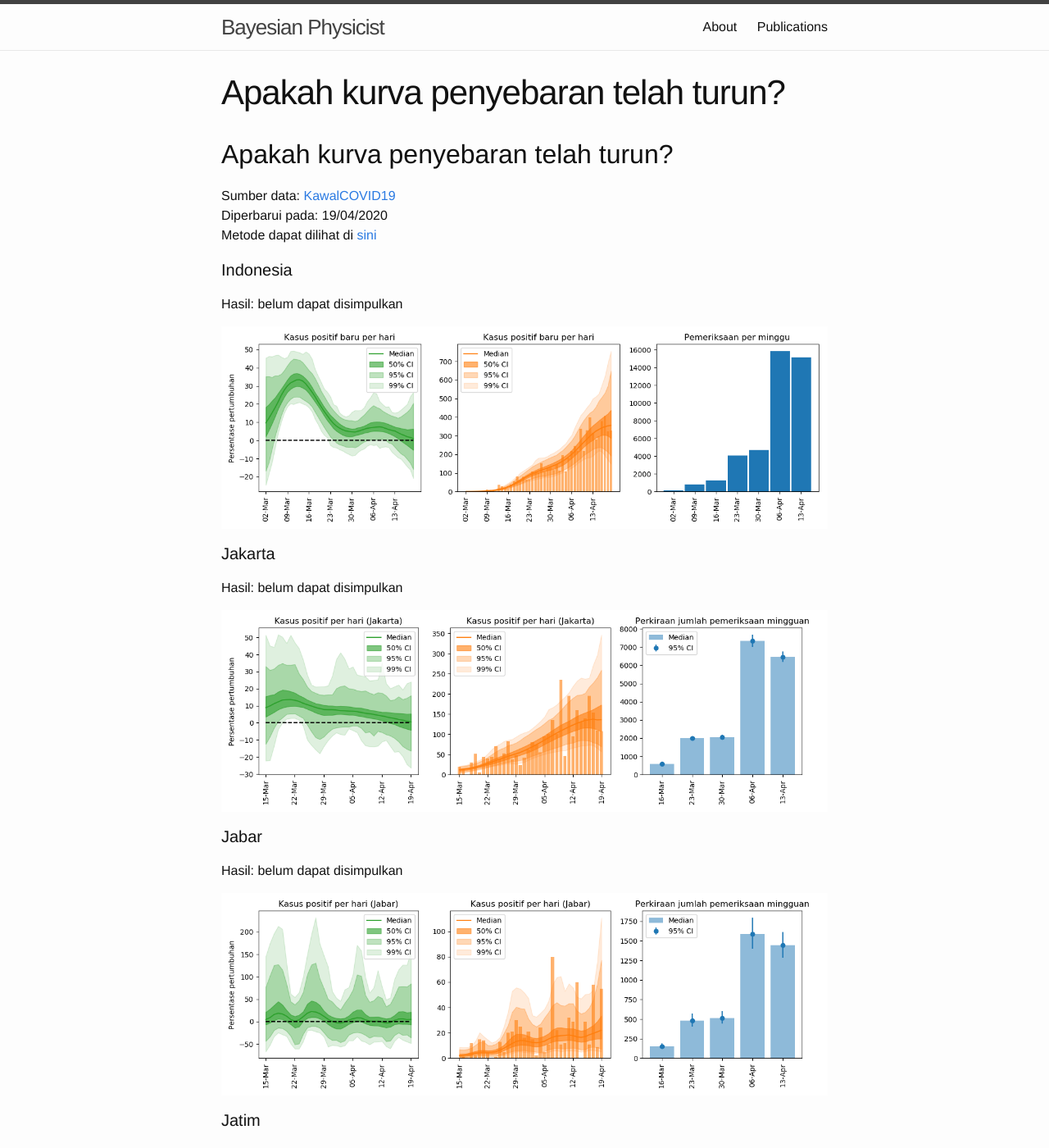
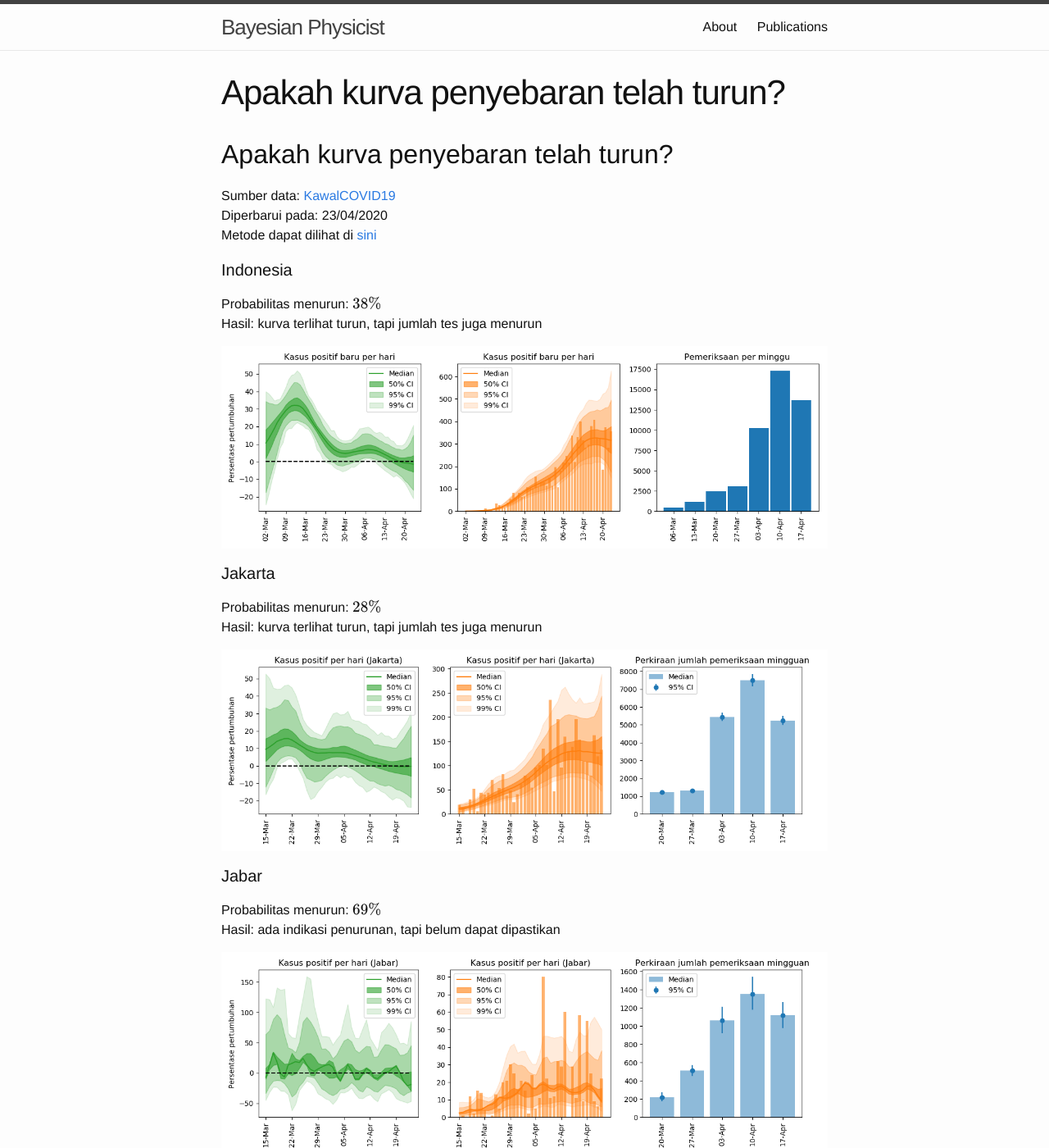
Before and after one commit to mfkasim1/mfkasim1.github.io, a Jekyll site: the page built from idcovid19.md, in a window 1280 px wide and 1400 px high. Shown: the whole window at 82% size. Built offline with Jekyll 4.4.1, drawn with Linux system fonts in a browser that asks for light colours; formulas are drawn with MathJax 3; our own code applies the rules of GitHub Pages for plain Markdown files; some of the changed text lies outside the part shown.

Commit message:
Test update

```diff
--- a/idcovid19.md
+++ b/idcovid19.md
@@ -8,35 +8,40 @@ permalink: /idcovid19/
 ## Apakah kurva penyebaran telah turun?
 
 Sumber data: [KawalCOVID19](https://kawalcovid19.id/)<br/>
-Diperbarui pada: 19/04/2020<br/>
+Diperbarui pada: 23/04/2020<br/>
 Metode dapat dilihat di [sini]({{ site.baseurl }}/2020/04/17/COVID19-has-the-curve-flatten/)
 
 #### Indonesia
 
-Hasil: belum dapat disimpulkan
+Probabilitas menurun: \\(38\%\\)<br/>
+Hasil: kurva terlihat turun, tapi jumlah tes juga menurun
 
 <img title="Indonesia" src="{{ site.baseurl }}/assets/idcovid19-daily/id_new_cases.png" width="100%"/>
 
 #### Jakarta
 
-Hasil: belum dapat disimpulkan
+Probabilitas menurun: \\(28\%\\)<br/>
+Hasil: kurva terlihat turun, tapi jumlah tes juga menurun
 
 <img title="Jakarta" src="{{ site.baseurl }}/assets/idcovid19-daily/idprov_jakarta_new_cases.png" width="100%"/>
 
 #### Jabar
 
-Hasil: belum dapat disimpulkan
+Probabilitas menurun: \\(69\%\\)<br/>
+Hasil: ada indikasi penurunan, tapi belum dapat dipastikan
 
 <img title="Jabar" src="{{ site.baseurl }}/assets/idcovid19-daily/idprov_jabar_new_cases.png" width="100%"/>
 
 #### Jatim
 
+Probabilitas menurun: \\(14\%\\)<br/>
 Hasil: belum dapat disimpulkan
 
 <img title="Jatim" src="{{ site.baseurl }}/assets/idcovid19-daily/idprov_jatim_new_cases.png" width="100%"/>
 
 #### Sulsel
 
-Hasil: belum dapat disimpulkan
+Probabilitas menurun: \\(38\%\\)<br/>
+Hasil: kurva terlihat turun, tapi jumlah tes juga menurun
 
 <img title="Sulsel" src="{{ site.baseurl }}/assets/idcovid19-daily/idprov_sulsel_new_cases.png" width="100%"/>
```
Also changed, not shown: assets/idcovid19-daily/id_new_cases.png, assets/idcovid19-daily/idprov_jabar_new_cases.png, assets/idcovid19-daily/idprov_jakarta_new_cases.png, assets/idcovid19-daily/idprov_jatim_new_cases.png, assets/idcovid19-daily/idprov_sulsel_new_cases.png.
